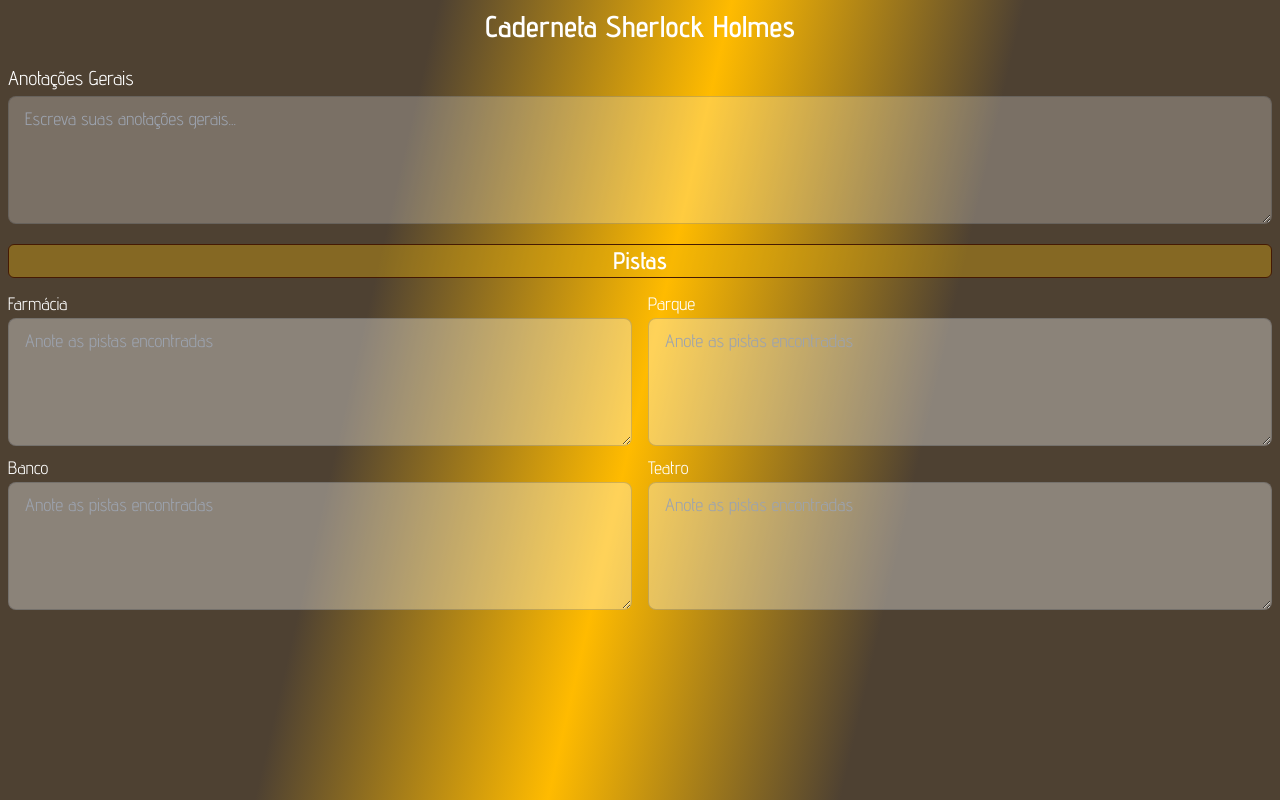
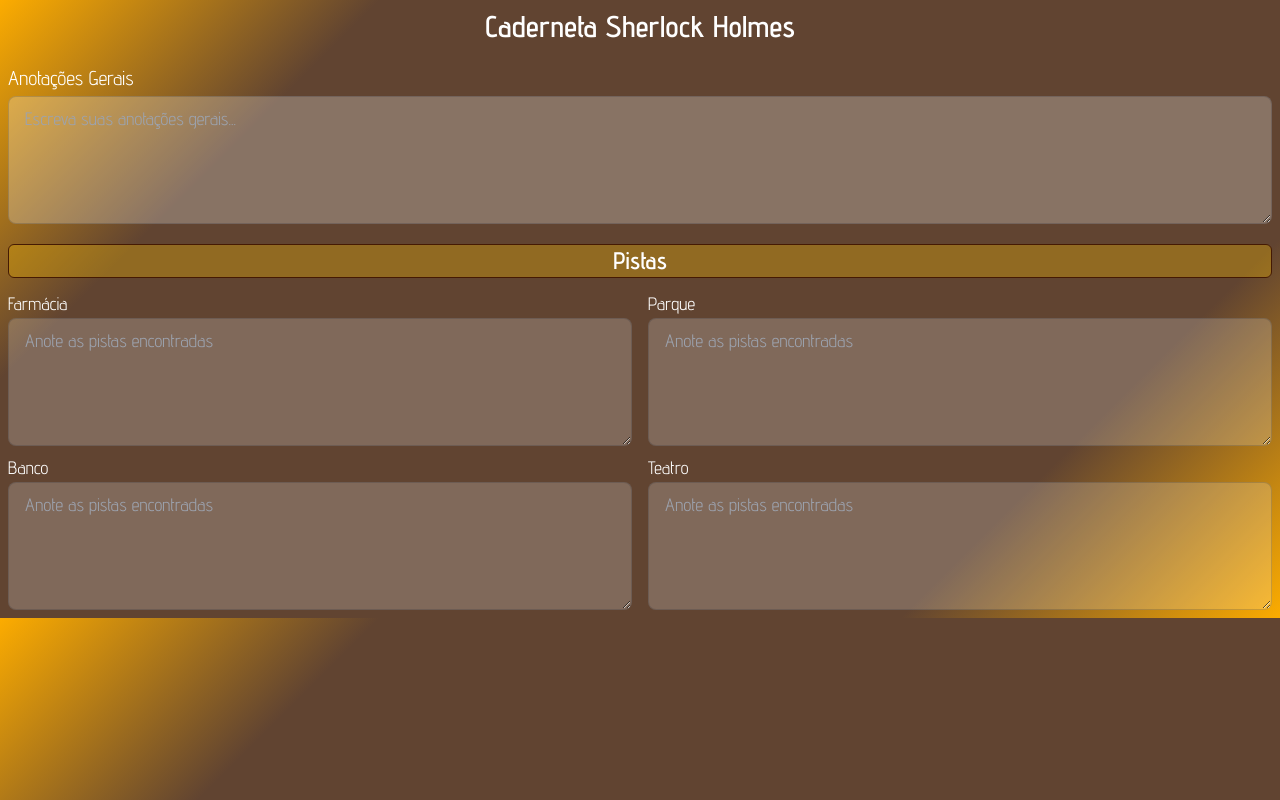
Before and after one commit to Adadezer/scotland-yard, a Next.js app: page / in a window 1280 px wide. Built offline with nearby package versions, Linux system fonts and the light colour scheme.

Commit message:
style: change style color layout

```diff
--- a/src/app/components/Clue.tsx
+++ b/src/app/components/Clue.tsx
@@ -11,7 +11,7 @@
         <h3>{clue}</h3>
       </div>
       <textarea
-        className="textarea textarea-bordered h-32 w-full bg-white bg-opacity-35 text-lg"
+        className="textarea textarea-bordered h-32 w-full bg-white bg-opacity-20 text-lg"
         placeholder="Anote as pistas encontradas"
       ></textarea>
     </div>
--- a/src/app/globals.css
+++ b/src/app/globals.css
@@ -19,16 +19,12 @@
 
 html,
 body {
-  height: 100%;
-  width: 100%;
-  margin: 0;
-  padding: 0;
-  background: rgb(0, 172, 255);
-  background: linear-gradient(
-    103deg,
-    rgb(78, 65, 50) 30%,
-    rgb(255, 187, 0) 50%,
-    rgb(78, 65, 50) 70%
+  background-image: linear-gradient(
+    -225deg,
+    #fcac00 0%,
+    #614431 20%,
+    #614431 80%,
+    #fcac00 100%
   );
   color: rgb(255, 255, 255);
 }
```
